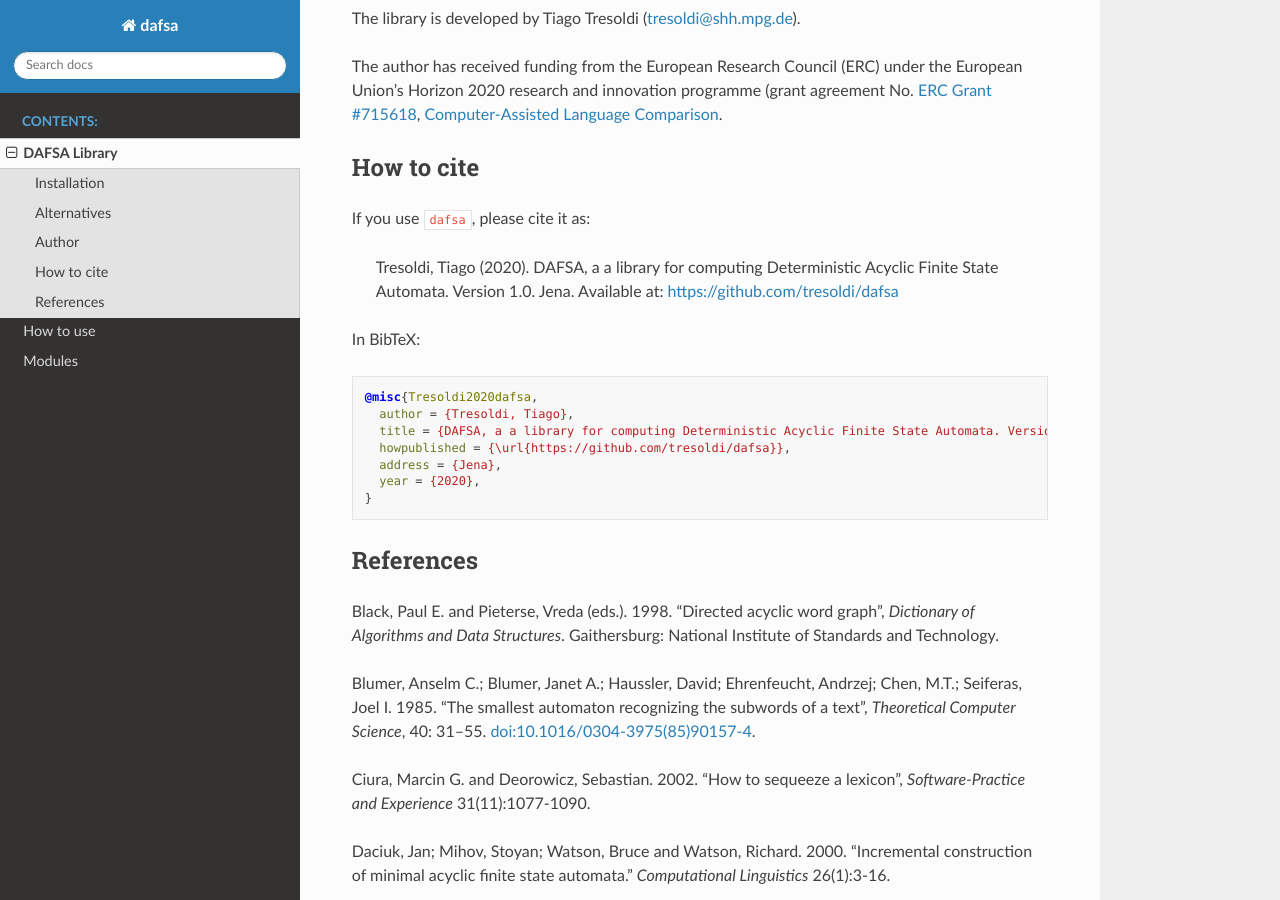
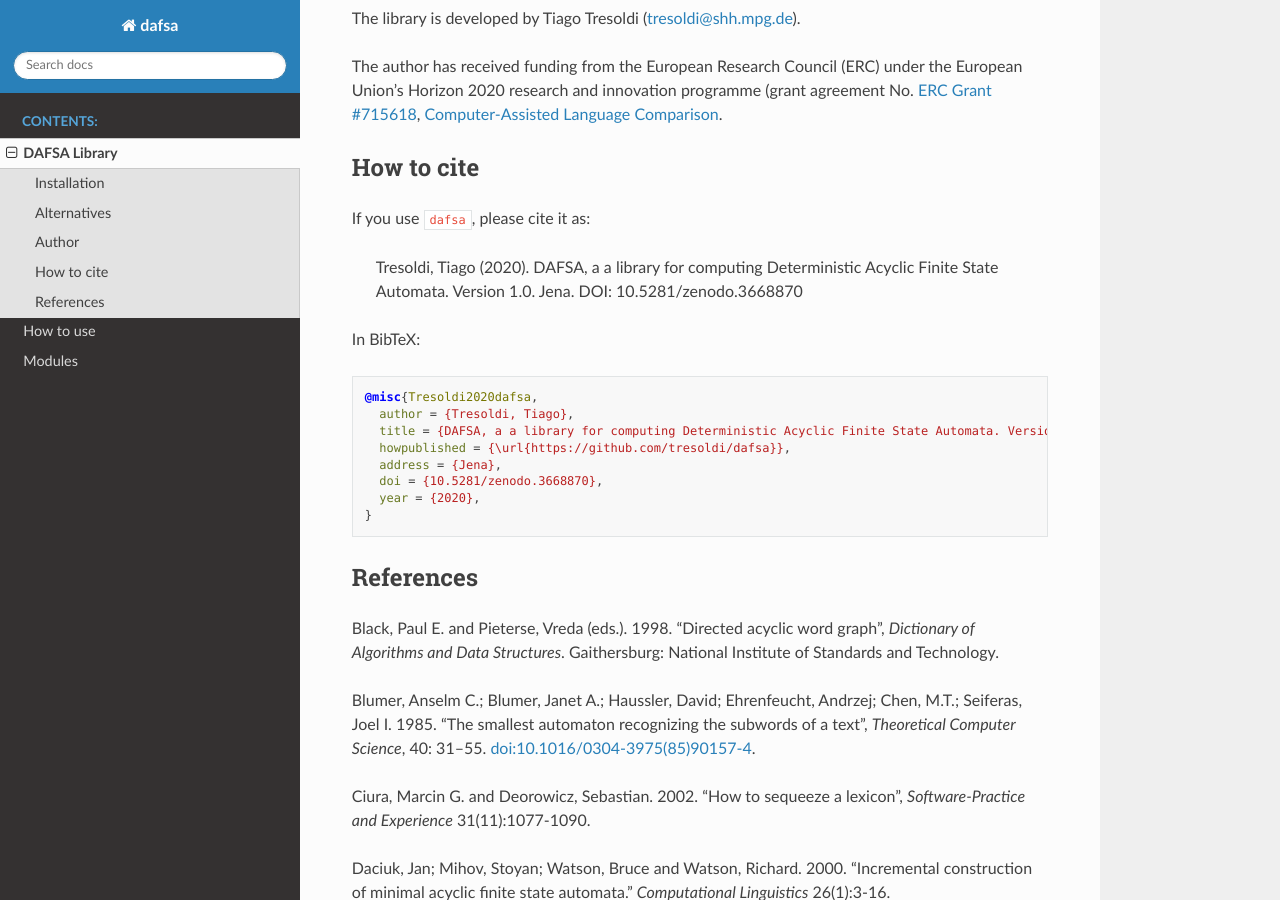
Before and after one commit to tresoldi/dafsa, a Sphinx documentation site: the page built from docs/readme.rst, in a window 1280 px wide and 900 px high, scrolled down 2065 px. Built offline with Sphinx 7.4.7 and the Read the Docs theme 2.0.0, drawn with Linux system fonts in a browser that asks for light colours.

Commit message:
Add Zenodo DOI to the documentation

```diff
--- a/README.rst
+++ b/README.rst
@@ -229,7 +229,7 @@ If you use ``dafsa``, please cite it as:
 
    Tresoldi, Tiago (2020). DAFSA, a a library for computing
    Deterministic Acyclic Finite State Automata. Version 1.0. Jena.
-   Available at: https://github.com/tresoldi/dafsa
+   DOI: 10.5281/zenodo.3668870
 
 In BibTeX:
 
@@ -240,6 +240,7 @@ In BibTeX:
      title = {DAFSA, a a library for computing Deterministic Acyclic Finite State Automata. Version 1.0.},
      howpublished = {\url{https://github.com/tresoldi/dafsa}},
      address = {Jena},
+     doi = {10.5281/zenodo.3668870},
      year = {2020},
    }
 
--- a/docs/readme.rst
+++ b/docs/readme.rst
@@ -97,7 +97,7 @@ If you use ``dafsa``, please cite it as:
 
    Tresoldi, Tiago (2020). DAFSA, a a library for computing
    Deterministic Acyclic Finite State Automata. Version 1.0. Jena.
-   Available at: https://github.com/tresoldi/dafsa
+   DOI: 10.5281/zenodo.3668870
 
 In BibTeX:
 
@@ -108,6 +108,7 @@ In BibTeX:
      title = {DAFSA, a a library for computing Deterministic Acyclic Finite State Automata. Version 1.0},
      howpublished = {\url{https://github.com/tresoldi/dafsa}},
      address = {Jena},
+     doi = {10.5281/zenodo.3668870},
      year = {2020},
    }
 
```
Also changed, not shown: README.md (+2 -1 lines).
